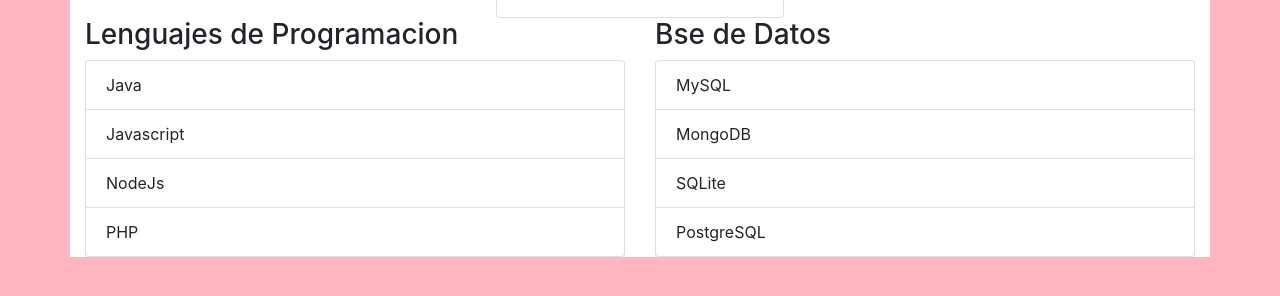
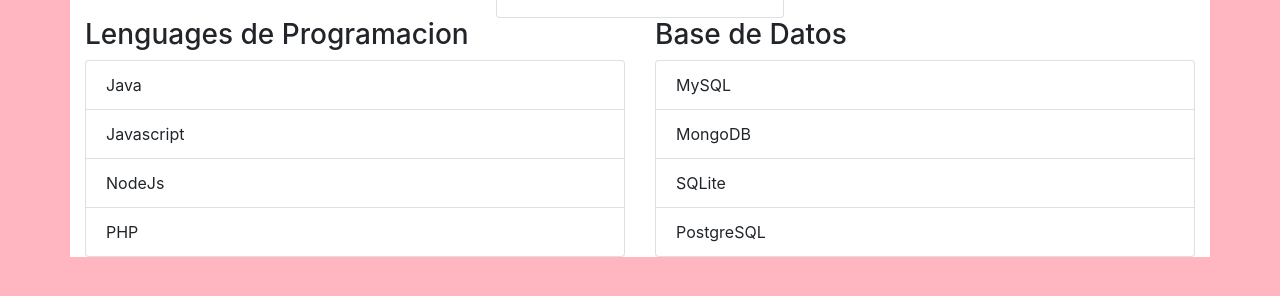
Before and after one commit to lisa07marin/lisa07system.github.io, a plain HTML site: page index.html in a window 1280 px wide. Shown: the part 414-710 px from the top of the page. Drawn offline with nearby package versions, Linux system fonts and the light colour scheme.

Commit message:
Update index.html

```diff
--- a/index.html
+++ b/index.html
@@ -23,7 +23,7 @@
         </div>
         <div class="row">
             <div class="col-sm">
-                <h3>Lenguajes de Programacion</h3>
+                <h3>Lenguages de Programacion</h3>
                 <ul class="list-group">
                     <li class="list-group-item">Java</li>
                     <li class="list-group-item">Javascript</li>
@@ -32,7 +32,7 @@
                 </ul>
             </div>
             <div class="col-sm">
-                <h3>Bse de Datos</h3>
+                <h3>Base de Datos</h3>
                 <ul class="list-group">
                     <li class="list-group-item">MySQL</li>
                     <li class="list-group-item">MongoDB</li>
```
